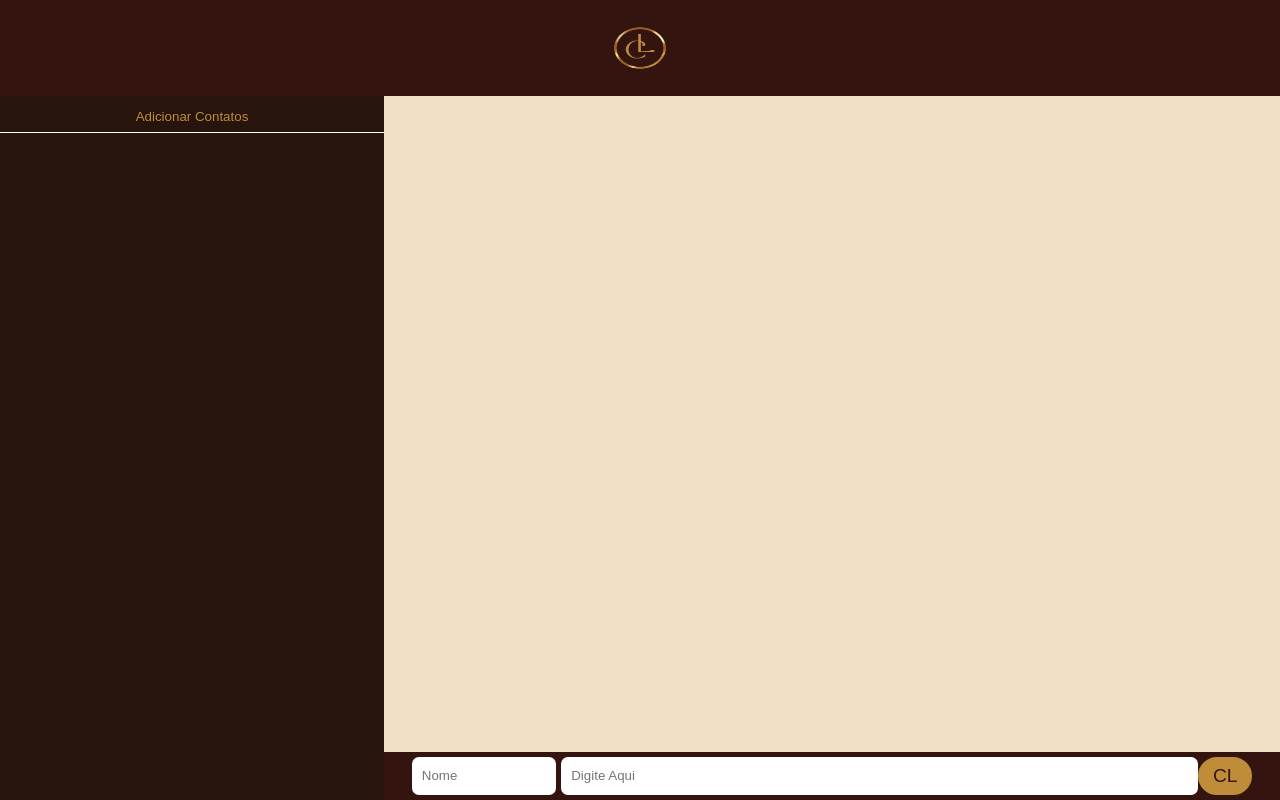
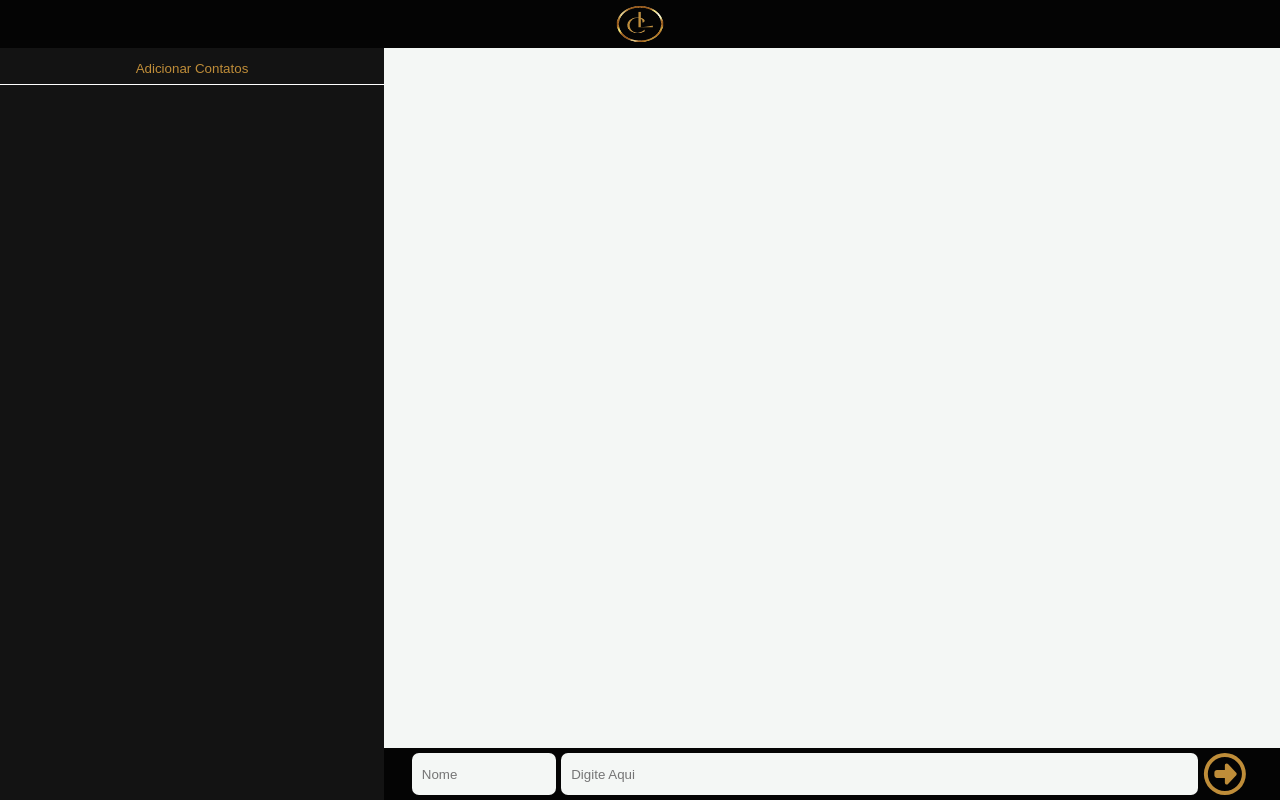
Before and after one commit to olzmooraes/Charla, a React (Create React App) app: page / in a window 1280 px wide. Built offline with nearby package versions, Linux system fonts and the light colour scheme.

Commit message:
Ajustes das cores do projeto

```diff
--- a/src/components/BarraDeMsg/BarraDeMsg.css
+++ b/src/components/BarraDeMsg/BarraDeMsg.css
@@ -6,7 +6,7 @@
     display: flex;
     justify-content: center;
     height: 6.5vh;
-    background-color: #34140e;
+    background-color: #040404;
 }
 .sectionBarraMsg > input, button{
     margin: 5px 0;
@@ -14,7 +14,7 @@
     box-shadow: 0 0 0 0;
     border: 0 none;
     outline: 0;
-
+    background-color: #f4f7f5;
 }
 .inputNome{
     width: 15%;
@@ -25,12 +25,13 @@
     width: 70%;
     padding-left: 10px;
 }
-.btnEnviar{
+.btnEnviar, .favIcon{
     width: 6%;
-    border-radius: 50px  !important;
-    text-align: center;
-    font-size: larger;
-    background-color: #bf8d39;
-    border: 3px solid #bf8d39;
-    color: #34140e;
+    font-size: 100%;
+    background-color: transparent !important;
 }
+.favIcon{
+    color: #bf8d39;
+    width: 100%;
+    height: 100%;
+}
--- a/src/components/BarraDeMsg/BarraDeMsg.js
+++ b/src/components/BarraDeMsg/BarraDeMsg.js
@@ -1,5 +1,7 @@
+import { FontAwesomeIcon } from '@fortawesome/react-fontawesome'
 import React from 'react'
 import { useState } from 'react'
+import { faArrowAltCircleRight } from '@fortawesome/free-regular-svg-icons'
 import './BarraDeMsg.css'
 
 
@@ -25,7 +27,8 @@ function BarraDeMsg(props) {
         <section className="sectionBarraMsg">
             <input className="inputNome" onChange={valorInputNome} placeholder='Nome' type="text"/>
             <input className="inputMensagem" onChange={valorInputMensagem} placeholder="Digite Aqui" type="text"/>
-            <button className='btnEnviar' onClick={enviarMsg}>CL</button>
+            <button className='btnEnviar' onClick={enviarMsg}><FontAwesomeIcon className="favIcon" icon={faArrowAltCircleRight}/>
+            </button>
         </section>
     )
 }
--- a/src/components/Contatos/Contatos.css
+++ b/src/components/Contatos/Contatos.css
@@ -1,12 +1,12 @@
 .sectionContatos{
-    background-color: #27140c;
+    background-color: #131313;
     width: 30vw !important;
 }
 .btnContatos{
     width: 100% !important;
     height: 4vh;
     border-radius: 0px !important;
-    background-color: #27140c;
+    background-color: transparent !important;
     color: #bf8d39;
     border-bottom: 1px solid #fff;
 }
--- a/src/components/Conversa/Conversa.css
+++ b/src/components/Conversa/Conversa.css
@@ -1,5 +1,5 @@
 .sectionConversa{
     height: 100% !important;
     width: 100% !important;
-    background-color: #f1e0c5 !important;
+    background-color: #f4f7f5;
 }
--- a/src/components/Header/Header.css
+++ b/src/components/Header/Header.css
@@ -2,13 +2,14 @@ header{
     display: flex;
     justify-content: center;
     align-items: center;
-    background-color: #34140e;
+    background-color: #040404;
     padding: 0px 15px 0px 15px;
-    height: 12vh !important;
+    height: 6vh !important;
 }
 .logo{
-    width: 5rem !important;
-    height: 4rem !important;
+    width: 4.5rem !important;
+    height: 3.5rem !important;
+    margin: 10px 0px !important;
  }
 
 /*
--- a/src/components/Main/Main.css
+++ b/src/components/Main/Main.css
@@ -6,7 +6,7 @@
 main{
     display:flex;
     justify-content: center;
-    height: 88vh !important;
+    height: 94vh !important;
     width: 100vw !important;
 }
 .sectionCharla{
--- a/src/components/mensagem/Mensagem.css
+++ b/src/components/mensagem/Mensagem.css
@@ -6,7 +6,7 @@
     width: 50%;
     float:right !important;
     max-width: 50%;
-    background-color:#53332c;
+    background-color:#747474;
     border-top-left-radius: 1rem;
     border-top-right-radius: 1rem;
     border-bottom-left-radius: 1rem;
@@ -22,7 +22,7 @@
     max-width: 50%;
     width: 50%;
     float:left !important;
-    background-color:#27140c;
+    background-color:#131313;
     border-top-left-radius: 1rem;
     border-top-right-radius: 1rem;
     border-bottom-right-radius: 1rem;
```
